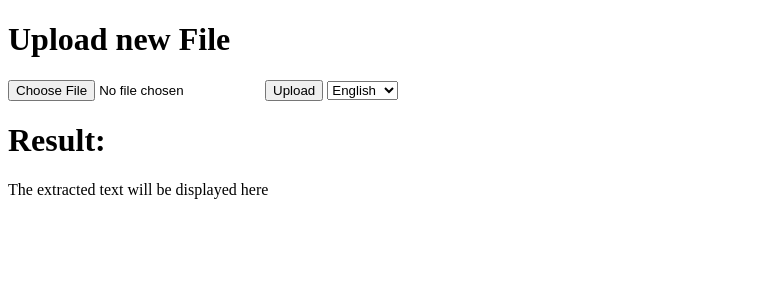
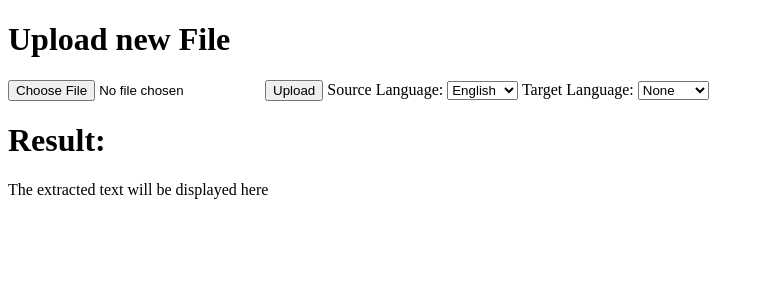
Before and after one commit to SWEN-712/final-team-project-final-team-project-team1, a Flask app: page /upload in a window 1280 px wide. Shown: the top 300 px of the page, without its empty margins (0-764 px from the left). Run offline with Flask 2, Linux system fonts and the light colour scheme.

Commit message:
Adding translation feature
Also moved methods to relevant modules.

```diff
--- a/FlaskApp/app.py
+++ b/FlaskApp/app.py
@@ -1,35 +1,16 @@
 import os
 from flask import Flask, render_template, request
 
-# import our OCR function
-from ocr_core import ocr_core
+# import OCR and Translation modules
+import ocr_core
+import translator
 
 # define a folder to store and later serve the images
 UPLOAD_FOLDER = 'static/uploads/'
 
 # allow files of a specific type
-ALLOWED_EXTENSIONS = set(['png', 'jpg', 'jpeg'])
-LANGUAGE_OPTIONS = ['English', 'Spanish', 'French', 'Hindi']
 app = Flask(__name__)
 app.config['UPLOAD_FOLDER'] = UPLOAD_FOLDER
-
-
-# function to check the file extension
-def allowed_file(filename):
-    return '.' in filename and \
-           filename.rsplit('.', 1)[1].lower() in ALLOWED_EXTENSIONS
-
-
-def format_language(language):
-    if language == LANGUAGE_OPTIONS[0]:
-        return 'eng'
-    elif language == LANGUAGE_OPTIONS[1]:
-        return 'spa'
-    elif language == LANGUAGE_OPTIONS[2]:
-        return 'fra'
-    elif language == LANGUAGE_OPTIONS[3]:
-        return 'hin'
-
 
 # route and function to handle the home page
 @app.route('/')
@@ -40,32 +21,42 @@ def home_page():
 # route and function to handle the upload page
 @app.route('/upload', methods=['GET', 'POST'])
 def upload_page():
-    # print(os.getcwd())
     if request.method == 'POST':
         # check if there is a file in the request
         if 'file' not in request.files:
-            return render_template('upload.html', msg='No file selected', languages=LANGUAGE_OPTIONS)
+            return render_template('upload.html', msg='No file selected',
+                                   source_languages=ocr_core.SOURCE_LANGUAGE_OPTIONS,
+                                   target_languages=translator.TARGET_LANGUAGE_OPTIONS)
         file = request.files['file']
-        lang = request.form.get('languages')
+        lang = request.form.get('source_languages')
+        target_lang = request.form.get('target_languages')
+
         # if no file is selected
         if file.filename == '':
-            return render_template('upload.html', msg='No file selected', languages=LANGUAGE_OPTIONS)
+            return render_template('upload.html', msg='No file selected',
+                                   source_languages=ocr_core.SOURCE_LANGUAGE_OPTIONS,
+                                   target_languages=translator.TARGET_LANGUAGE_OPTIONS)
 
-        if file and allowed_file(file.filename):
+        if file and ocr_core.allowed_file(file.filename):
             # call the OCR function on it
             file.save(os.path.join(app.config['UPLOAD_FOLDER'], file.filename))
-            lang = format_language(lang)
-            extracted_text = ocr_core(file, lang)
+            lang = ocr_core.format_language(lang)
+            extracted_text = ocr_core.ocr_core(file, lang)
+            if target_lang != 'None':
+                target_lang = translator.format_language(target_lang)
+                extracted_text = translator.translate(extracted_text, target_lang)
 
             # extract the text and display it
             return render_template('upload.html',
                                    msg='Successfully processed',
                                    extracted_text=extracted_text,
-                                   languages=LANGUAGE_OPTIONS,
+                                   source_languages=ocr_core.SOURCE_LANGUAGE_OPTIONS,
+                                   target_languages=translator.TARGET_LANGUAGE_OPTIONS,
                                    img_src=os.path.join(app.config['UPLOAD_FOLDER'], file.filename),
                                    )
     elif request.method == 'GET':
-        return render_template('upload.html', languages=LANGUAGE_OPTIONS)
+        return render_template('upload.html', source_languages=ocr_core.SOURCE_LANGUAGE_OPTIONS,
+                               target_languages=translator.TARGET_LANGUAGE_OPTIONS)
 
 
 if __name__ == '__main__':
--- a/FlaskApp/ocr_core.py
+++ b/FlaskApp/ocr_core.py
@@ -3,6 +3,15 @@ try:
 except ImportError:
     import Image
 import pytesseract
+
+SOURCE_LANGUAGE_OPTIONS = ['English', 'Spanish', 'French', 'Hindi']
+ALLOWED_EXTENSIONS = set(['png', 'jpg', 'jpeg'])
+
+
+# function to check the file extension
+def allowed_file(filename):
+    return '.' in filename and \
+           filename.rsplit('.', 1)[1].lower() in ALLOWED_EXTENSIONS
 
 
 def ocr_core(filename, language):
@@ -15,4 +24,13 @@ def ocr_core(filename, language):
     text = pytesseract.image_to_string(Image.open(filename), lang=language)
     return text
 
-# print(ocr_core('FlaskApp\images\ocr_example_1.jpg'))
+
+def format_language(language):
+    if language == SOURCE_LANGUAGE_OPTIONS[0]:
+        return 'eng'
+    elif language == SOURCE_LANGUAGE_OPTIONS[1]:
+        return 'spa'
+    elif language == SOURCE_LANGUAGE_OPTIONS[2]:
+        return 'fra'
+    elif language == SOURCE_LANGUAGE_OPTIONS[3]:
+        return 'hin'
--- a/FlaskApp/templates/upload.html
+++ b/FlaskApp/templates/upload.html
@@ -14,8 +14,15 @@
    <form method=post enctype=multipart/form-data>
      <p><input type=file name=file>
         <input type=submit value=Upload>
-       <select name="languages" >
-           {% for lang in languages %}
+         Source Language:
+       <select name="source_languages" >
+           {% for lang in source_languages %}
+           <option value="{{lang}}">{{lang}}</option>
+           {% endfor %}
+       </select>
+         Target Language:
+       <select name="target_languages" >
+           {% for lang in target_languages %}
            <option value="{{lang}}">{{lang}}</option>
            {% endfor %}
        </select>
@@ -23,7 +30,7 @@
 
    <h1>Result:</h1>
    {% if img_src %}
-     <img src="{{ img_src }}">
+     <img src="{{ img_src }}" alt="{{extracted_text}}">
    {% endif %}
 
    {% if extracted_text %}
--- /dev/null
+++ b/FlaskApp/translator.py
@@ -0,0 +1,21 @@
+from googletrans import Translator
+
+TARGET_LANGUAGE_OPTIONS = ['None', 'English', 'Spanish', 'French', 'Hindi']
+
+
+# Translate text to selected destination language
+def translate(text, dest):
+    translator = Translator()
+    return translator.translate(text, dest=dest).text
+
+
+# Format language string to be used by google translator
+def format_language(lang):
+    if lang == TARGET_LANGUAGE_OPTIONS[1]:
+        return 'en'
+    elif lang == TARGET_LANGUAGE_OPTIONS[2]:
+        return 'es'
+    elif lang == TARGET_LANGUAGE_OPTIONS[3]:
+        return 'fr'
+    elif lang == TARGET_LANGUAGE_OPTIONS[4]:
+        return 'hi'
```
Also changed, not shown: FlaskApp/static/images/ocr_example_1.jpg (added).
